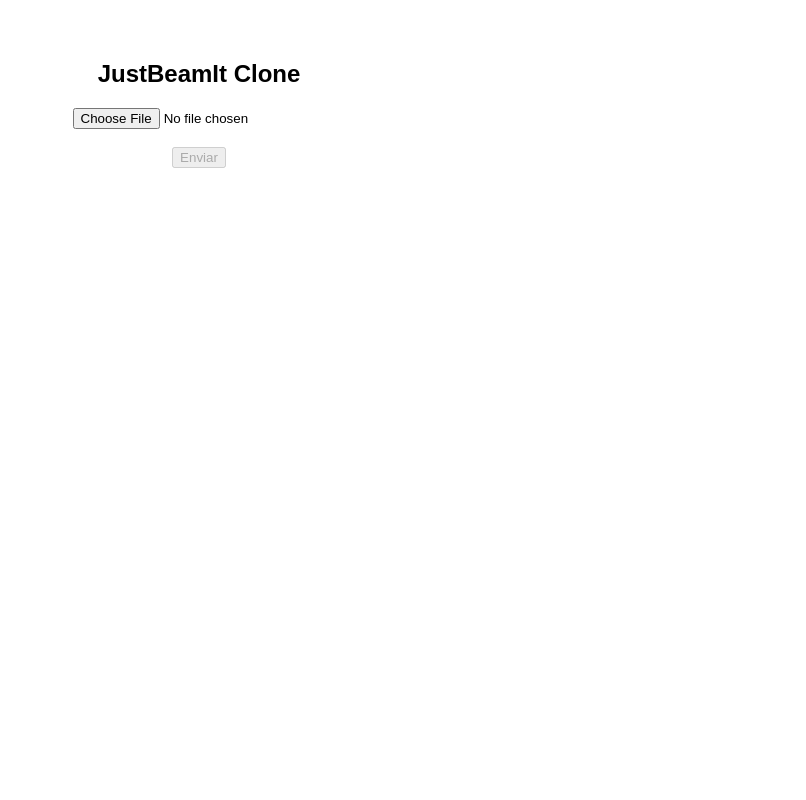
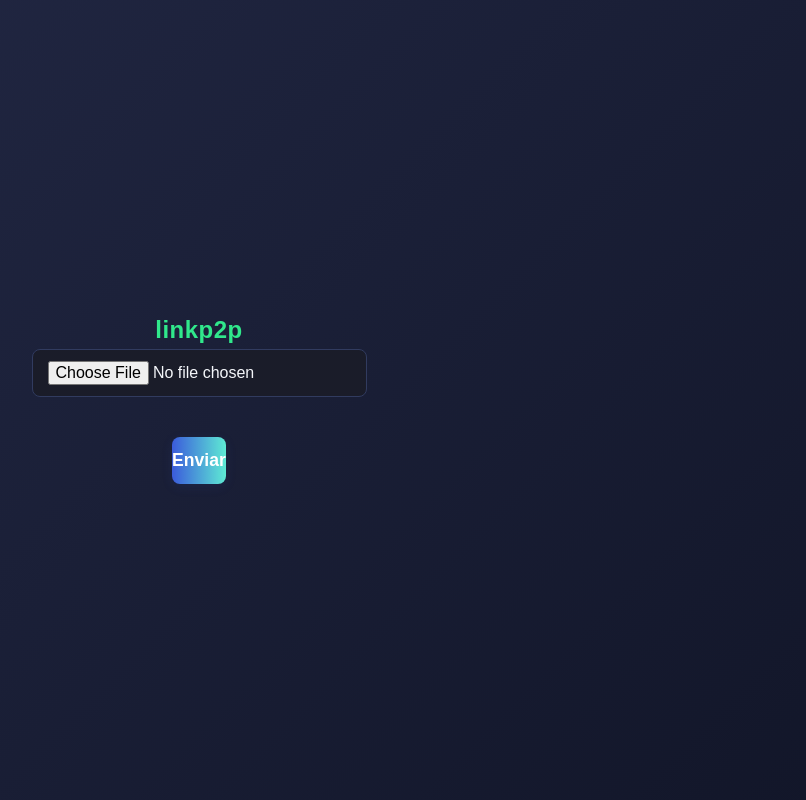
Before and after one commit to Renansellva/justbeamit-clone, a React (Vite) app in the folder client/: page / in a window 1280 px wide. Shown: the whole page, without its empty margins (441-1247 px from the left). Built offline with nearby package versions, Linux system fonts and the light colour scheme.

Commit message:
Atualiza estilo: fundo escuro e botão enviar verde

```diff
--- a/client/index.html
+++ b/client/index.html
@@ -2,8 +2,9 @@
 <html lang="pt">
   <head>
     <meta charset="UTF-8" />
-    <title>JustBeamIt Clone</title>
+    <title>LINK RAPIDO</title>
     <meta name="viewport" content="width=device-width, initial-scale=1.0"/>
+    <link rel="stylesheet" href="style.css" />
   </head>
   <body>
     <div id="root"></div>
--- a/client/src/app.jsx
+++ b/client/src/app.jsx
@@ -32,7 +32,7 @@
 
   return (
     <div style={{ maxWidth: 400, margin: "60px auto", textAlign: "center", fontFamily: "sans-serif" }}>
-      <h2>JustBeamIt Clone</h2>
+      <h2>linkp2p</h2>
       <form onSubmit={uploadFile}>
         <input type="file" onChange={handleFile} disabled={uploading} />
         <br /><br />
--- /dev/null
+++ b/client/style.css
@@ -0,0 +1,162 @@
+/* Reset básico para consistência */
+* {
+  margin: 0;
+  padding: 0;
+  box-sizing: border-box;
+}
+
+body {
+  min-height: 100vh;
+  font-family: 'Inter', Arial, sans-serif;
+  background: linear-gradient(135deg, #232946 0%, #121629 100%);
+  color: #f4f6fa;
+  display: flex;
+  align-items: center;
+  justify-content: center;
+}
+
+.container {
+  background: rgba(28, 33, 54, 0.96);
+  border-radius: 18px;
+  box-shadow: 0 10px 32px 0 rgba(18, 22, 41, 0.26), 0 2px 8px 0 rgba(0,0,0,0.21);
+  padding: 40px 32px;
+  max-width: 420px;
+  width: 95vw;
+  margin: 32px auto;
+  display: flex;
+  flex-direction: column;
+  gap: 26px;
+  animation: fadeIn 0.7s;
+  backdrop-filter: blur(2px);
+}
+
+@keyframes fadeIn {
+  from { opacity: 0; transform: translateY(24px);}
+  to { opacity: 1; transform: translateY(0);}
+}
+
+h1, h2, h3 {
+  color: #30e88b;
+  font-weight: 700;
+  text-align: center;
+  letter-spacing: .5px;
+}
+
+h1 {
+  margin-bottom: 10px;
+  font-size: 2.1rem;
+}
+
+input[type="text"],
+input[type="file"],
+input[type="email"],
+input[type="password"] {
+  width: 100%;
+  padding: 11px 15px;
+  border: 1.8px solid #313b5f;
+  border-radius: 8px;
+  background: #1a1c29;
+  color: #f4f6fa;
+  font-size: 1rem;
+  margin-top: 5px;
+  margin-bottom: 10px;
+  transition: border-color 0.2s, background 0.2s;
+}
+
+input:focus {
+  border-color: #30e88b;
+  outline: none;
+  background: #22243b;
+}
+
+button, .button {
+  background: linear-gradient(90deg, #3b5bdb 0%, #5eead4 100%);
+  color: #fff;
+  font-weight: 700;
+  border: none;
+  border-radius: 8px;
+  cursor: pointer;
+  padding: 13px 0;
+  font-size: 1.1rem;
+  margin-top: 12px;
+  transition: background 0.16s, transform 0.1s, box-shadow 0.18s;
+  box-shadow: 0 3px 12px 0 rgba(59, 91, 219, 0.10);
+}
+
+/* Botão de Enviar: verde destacado */
+.btn-enviar {
+  background: linear-gradient(90deg, #22c55e 0%, #4ade80 100%);
+  color: #fff;
+  font-weight: 700;
+  border: none;
+  border-radius: 8px;
+  cursor: pointer;
+  padding: 13px 0;
+  font-size: 1.1rem;
+  margin-top: 12px;
+  box-shadow: 0 3px 12px 0 rgba(34, 197, 94, 0.13);
+  transition: background 0.16s, transform 0.1s, box-shadow 0.18s;
+}
+
+.btn-enviar:hover {
+  background: linear-gradient(90deg, #16a34a 0%, #22d3ee 100%);
+  transform: translateY(-2px) scale(1.04);
+  box-shadow: 0 5px 16px 0 rgba(34, 197, 94, 0.19);
+}
+
+button:hover, .button:hover {
+  background: linear-gradient(90deg, #364fc7 0%, #14b8a6 100%);
+  transform: translateY(-2px) scale(1.04);
+  box-shadow: 0 5px 16px 0 rgba(67, 97, 238, 0.16);
+}
+
+label {
+  font-size: 1rem;
+  color: #c7d0f7;
+  margin-bottom: 3px;
+  font-weight: 500;
+  display: block;
+}
+
+.success-message {
+  background: #223c29;
+  color: #30e88b;
+  border-radius: 7px;
+  padding: 10px 14px;
+  text-align: center;
+  margin: 12px 0;
+  font-weight: 600;
+}
+
+.error-message {
+  background: #4b2323;
+  color: #ff8a8a;
+  border-radius: 7px;
+  padding: 10px 14px;
+  text-align: center;
+  margin: 12px 0;
+  font-weight: 600;
+}
+
+/* Scrollbar personalizada para dark mode */
+body::-webkit-scrollbar {
+  width: 10px;
+}
+body::-webkit-scrollbar-thumb {
+  background: #313b5f;
+  border-radius: 16px;
+}
+body::-webkit-scrollbar-track {
+  background: #232946;
+}
+
+/* Responsivo para telas menores */
+@media (max-width: 500px) {
+  .container {
+    padding: 18px 8px;
+    max-width: 99vw;
+  }
+  h1 {
+    font-size: 1.25rem;
+  }
+}
```
